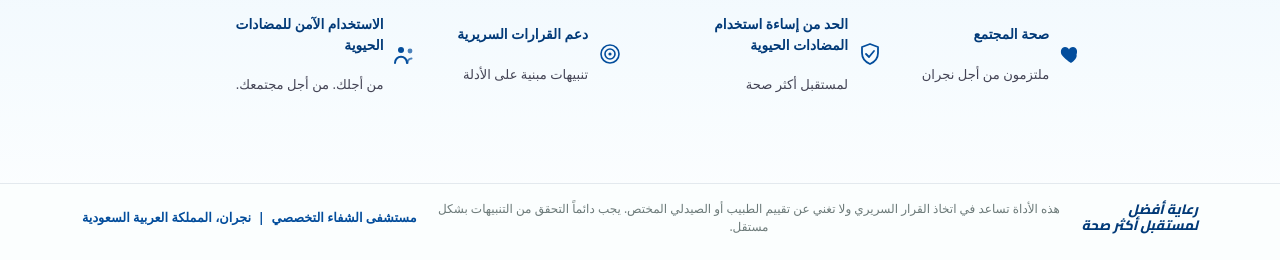
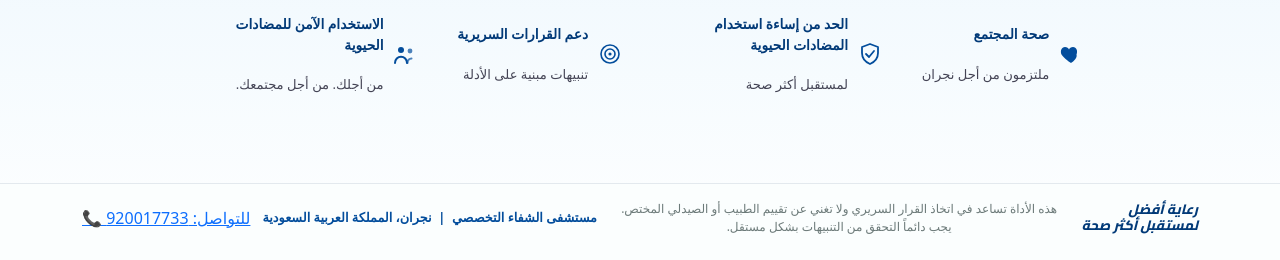
Before and after one commit to ahmedshafik217/MedGuard, a Flask app: page /auth/ in a window 1280 px wide. Shown: the part 988-1248 px from the top of the page. Run offline with Flask 3, Linux system fonts and the light colour scheme.

Commit message:
Add files via upload
replace older files with newly uploaded files

```diff
--- a/app/templates/base.html
+++ b/app/templates/base.html
@@ -88,6 +88,7 @@
             <span class="footer-cursive">{{ t('hero_cursive_line1') }}<br>{{ t('hero_cursive_line2') }}</span>
             <span class="footer-disclaimer">{{ t('disclaimer') }}</span>
             <span class="footer-location">{{ t('site_name') }} &nbsp;|&nbsp; {{ t('footer_region') }}</span>
+            <a href="tel:920017733" class="footer-phone" dir="ltr">📞 {{ t('footer_phone_label') }}: 920017733</a>
         </div>
     </footer>
 
```
